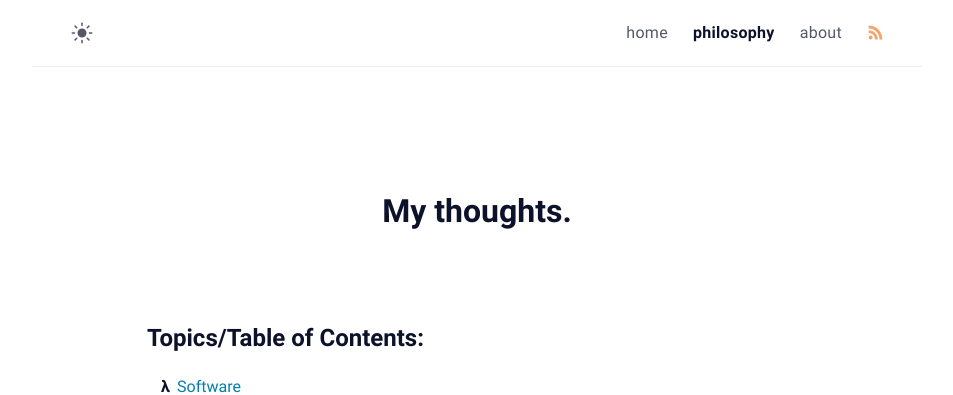
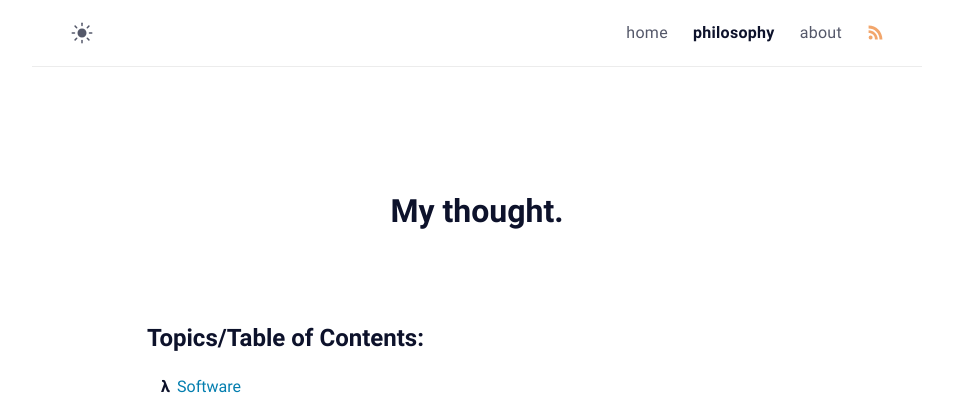
Before and after one commit to Ferryistaken/website, a Jekyll site: the page built from philosophy.md, in a window 1280 px wide and 900 px high. Shown: the top 395 px of the window, without its empty margins (163-1116 px from the left). Built offline with Jekyll 4.4.1, drawn with Linux system fonts in a browser that asks for light colours.

```diff
--- a/philosophy.md
+++ b/philosophy.md
@@ -1,5 +1,5 @@
 ---
-title: My thoughts
+title: My thought
 permalink: /philosophy/
 layout: page
 excerpt: My Philosophy
```
Also changed, not shown: assets/img/ogp.png (deleted).
